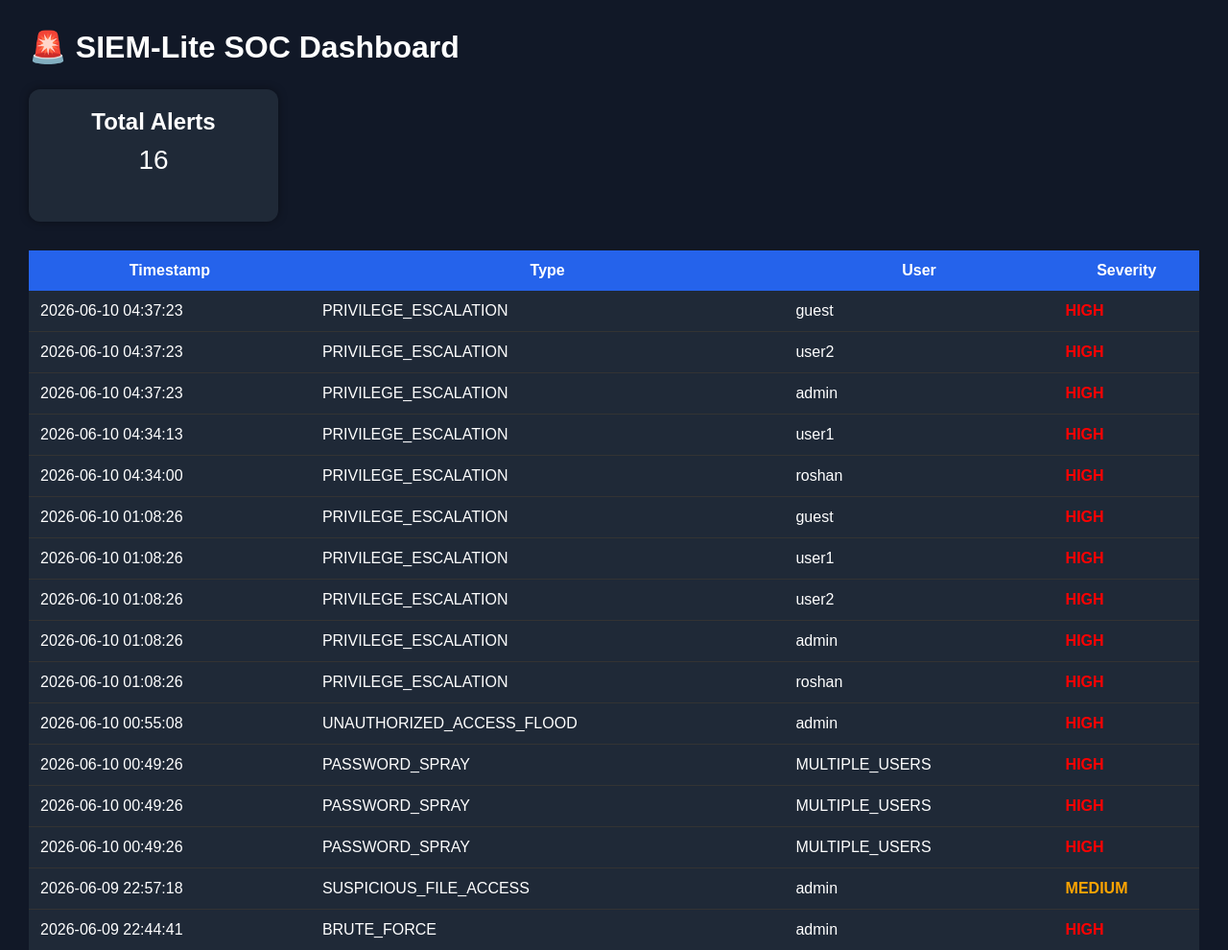
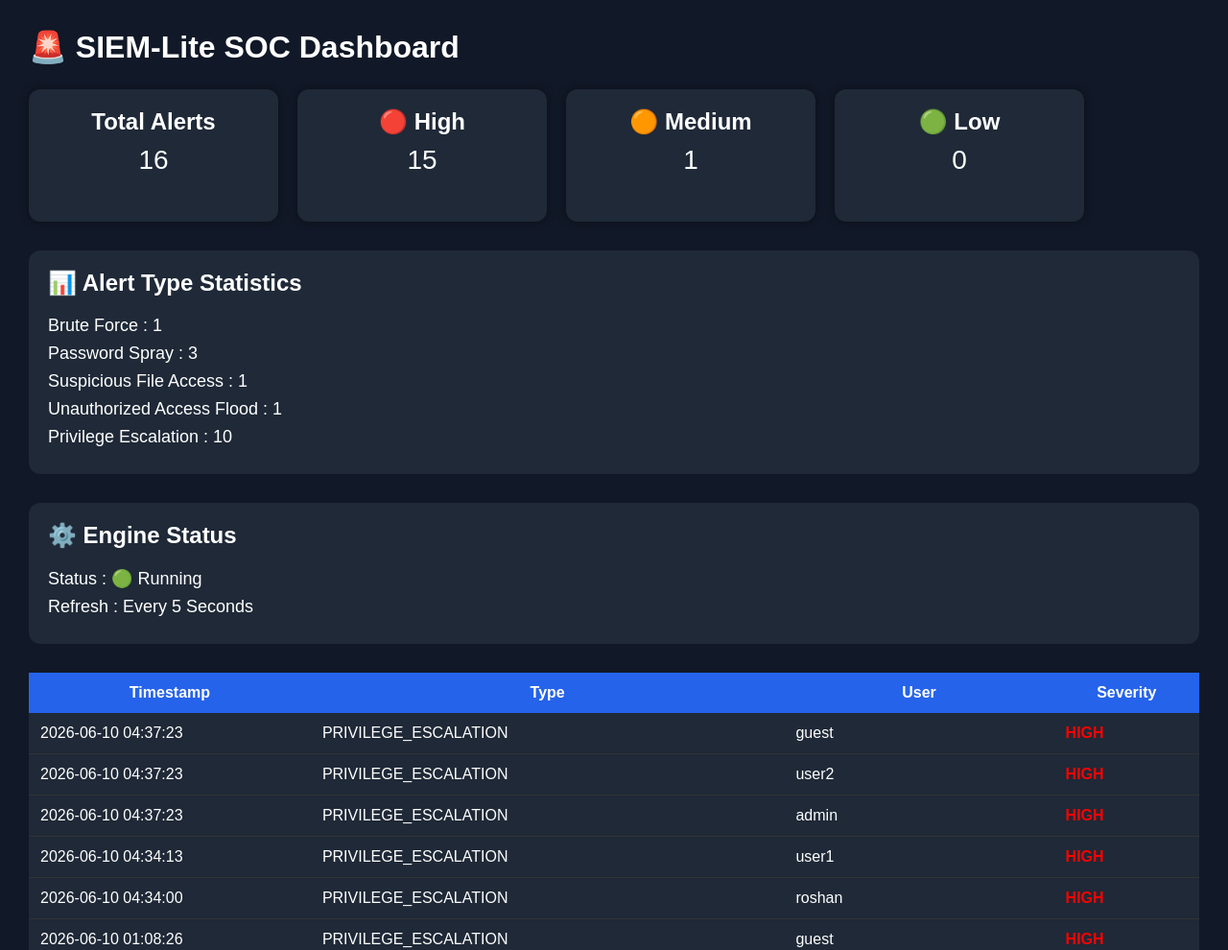
Before and after one commit to Roshanshaik78609/SIEM-LITE, a Flask app: page / in a window 1280 px wide. Shown: the top 990 px of the page at 96% size. Run offline with Flask 3, Linux system fonts and the light colour scheme; data comes from the database, SQL or seed files in the repository.

Commit message:
Enhanced dashboard with alert statistics and engine status

```diff
--- a/backend/log_state.txt
+++ b/backend/log_state.txt
@@ -1 +1 @@
-8263
+11716
--- a/frontend/app.py
+++ b/frontend/app.py
@@ -18,24 +18,59 @@
 
     rows = cursor.fetchall()
 
-    conn.close()
+    alerts = []
 
-    alerts = []
+    high = 0
+    medium = 0
+    low = 0
+
+    # Alert Type Statistics
+    type_stats = {
+        "BRUTE_FORCE": 0,
+        "PASSWORD_SPRAY": 0,
+        "SUSPICIOUS_FILE_ACCESS": 0,
+        "UNAUTHORIZED_ACCESS_FLOOD": 0,
+        "PRIVILEGE_ESCALATION": 0
+    }
 
     for row in rows:
 
-        alerts.append({
+        alert = {
             "timestamp": row[0],
             "type": row[1],
             "user": row[2],
             "severity": row[3]
-        })
+        }
+
+        alerts.append(alert)
+
+        # Count severity
+        if row[3].upper() == "HIGH":
+            high += 1
+
+        elif row[3].upper() == "MEDIUM":
+            medium += 1
+
+        elif row[3].upper() == "LOW":
+            low += 1
+
+        # Count alert types
+        if row[1] in type_stats:
+            type_stats[row[1]] += 1
+
+    conn.close()
 
     return render_template(
-        "index.html",
-        alerts=alerts,
-        total=len(alerts)
-    )
+    "index.html",
+    alerts=alerts,
+    total=len(alerts),
+    high=high,
+    medium=medium,
+    low=low,
+    type_stats=type_stats,
+    engine_status="🟢 Running",
+    refresh_time="Every 5 Seconds"
+)
 
 
 if __name__ == "__main__":
--- a/frontend/templates/index.html
+++ b/frontend/templates/index.html
@@ -49,6 +49,28 @@
 
     font-size:28px;
     margin-top:10px;
+
+}
+
+.stats{
+
+    background:#1f2937;
+    padding:20px;
+    border-radius:12px;
+    margin-bottom:30px;
+
+}
+
+.stats h2{
+
+    margin-top:0;
+
+}
+
+.stats p{
+
+    font-size:18px;
+    margin:8px 0;
 
 }
 
@@ -112,12 +134,49 @@
 <div class="cards">
 
 <div class="card">
+<h2>Total Alerts</h2>
+<p>{{ total }}</p>
+</div>
 
-<h2>Total Alerts</h2>
+<div class="card">
+<h2>🔴 High</h2>
+<p>{{ high }}</p>
+</div>
 
-<p>{{ total }}</p>
+<div class="card">
+<h2>🟠 Medium</h2>
+<p>{{ medium }}</p>
+</div>
+
+<div class="card">
+<h2>🟢 Low</h2>
+<p>{{ low }}</p>
+</div>
 
 </div>
+
+<div class="stats">
+
+<h2>📊 Alert Type Statistics</h2>
+
+<p>Brute Force : {{ type_stats["BRUTE_FORCE"] }}</p>
+
+<p>Password Spray : {{ type_stats["PASSWORD_SPRAY"] }}</p>
+
+<p>Suspicious File Access : {{ type_stats["SUSPICIOUS_FILE_ACCESS"] }}</p>
+
+<p>Unauthorized Access Flood : {{ type_stats["UNAUTHORIZED_ACCESS_FLOOD"] }}</p>
+
+<p>Privilege Escalation : {{ type_stats["PRIVILEGE_ESCALATION"] }}</p>
+
+</div>
+<div class="stats">
+
+<h2>⚙️ Engine Status</h2>
+
+<p>Status : {{ engine_status }}</p>
+
+<p>Refresh : {{ refresh_time }}</p>
 
 </div>
 
```
